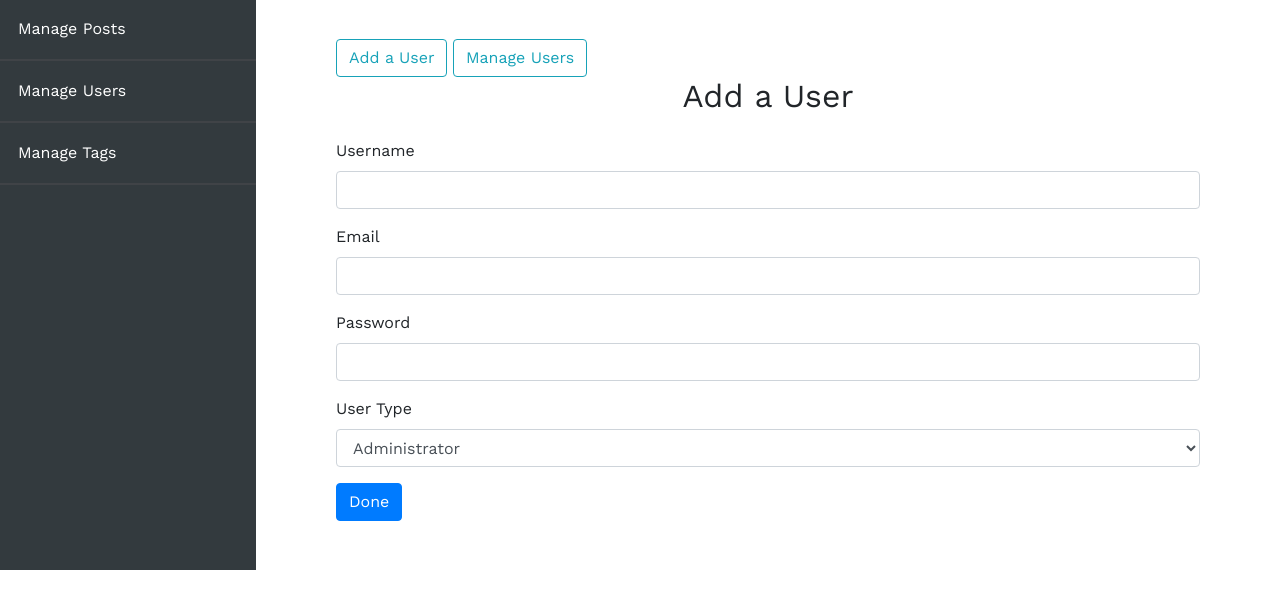
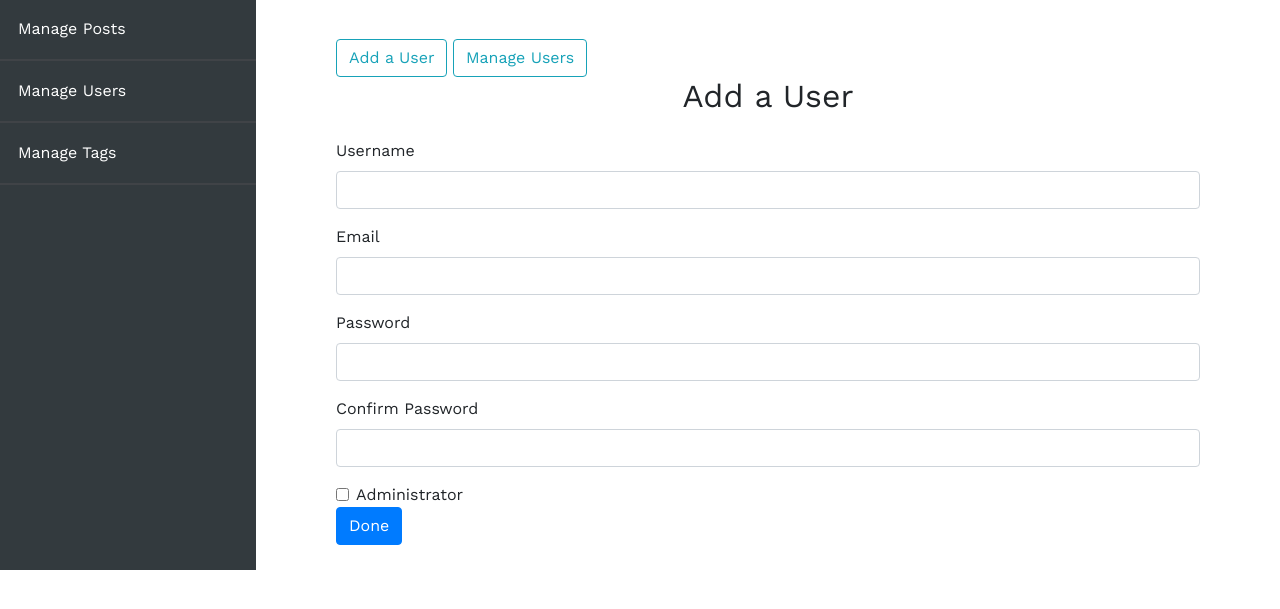
Before and after one commit to ChristineWasike/blog, a PHP site: page /blog/admin/users/create.php in a window 1280 px wide. Shown: the part 81-690 px from the top of the page. Run offline with PHP 8.4, Linux system fonts and the light colour scheme; some libraries are stand-ins or nearby versions.

Commit message:
Cerating admin users

```diff
--- a/admin/users/create.php
+++ b/admin/users/create.php
@@ -1,5 +1,6 @@
 <?php
 include("../../path.php");
+include(ROOT_PATH . "/app/controllers/users.php");
 ?>
 <!DOCTYPE html>
 <html lang="en">
@@ -10,12 +11,10 @@ include("../../path.php");
     <title>Blog| Create a User</title>
 
     <!-- Font Awesome CDN -->
-    <link rel="stylesheet" href="https://stackpath.bootstrapcdn.com/font-awesome/4.7.0/css/font-awesome.min.css"
-          integrity="sha384-wvfXpqpZZVQGK6TAh5PVlGOfQNHSoD2xbE+QkPxCAFlNEevoEH3Sl0sibVcOQVnN" crossorigin="anonymous">
+    <link rel="stylesheet" href="https://stackpath.bootstrapcdn.com/font-awesome/4.7.0/css/font-awesome.min.css" integrity="sha384-wvfXpqpZZVQGK6TAh5PVlGOfQNHSoD2xbE+QkPxCAFlNEevoEH3Sl0sibVcOQVnN" crossorigin="anonymous">
 
     <!-- Bootstrap -->
-    <link rel="stylesheet" href="https://stackpath.bootstrapcdn.com/bootstrap/4.5.2/css/bootstrap.min.css"
-          integrity="sha384-JcKb8q3iqJ61gNV9KGb8thSsNjpSL0n8PARn9HuZOnIxN0hoP+VmmDGMN5t9UJ0Z" crossorigin="anonymous">
+    <link rel="stylesheet" href="https://stackpath.bootstrapcdn.com/bootstrap/4.5.2/css/bootstrap.min.css" integrity="sha384-JcKb8q3iqJ61gNV9KGb8thSsNjpSL0n8PARn9HuZOnIxN0hoP+VmmDGMN5t9UJ0Z" crossorigin="anonymous">
 
     <!-- Work Sans Link -->
     <link href="https://fonts.googleapis.com/css2?family=Work+Sans&display=swap" rel="stylesheet">
@@ -46,10 +45,12 @@ include("../../path.php");
             <div class="content">
                 <h2 class="page-title">Add a User</h2>
 
+                <?php include(ROOT_PATH . "/app/helpers/form_errors.php"); ?>
+
                 <form action="create.php" method="POST">
                     <div class="form-group">
                         <label for="username">Username</label>
-                    <input required type="text" class="form-control" name="name" id="username">
+                        <input required type="text" class="form-control" name="username" id="username">
                     </div>
 
                     <div class="form-group">
@@ -59,20 +60,23 @@ include("../../path.php");
 
                     <div class="form-group">
                         <label for="password">Password</label>
-                    <input type="text" type="password" class="form-control">
+                        <input required type="password" name="password" class="form-control">
                     </div>
 
                     <div class="form-group">
-                    <label for="role">User Type</label>
-                    <select name="user_type" id="user_type" class="form-control">
-                        <option value="Administrator">Administrator</option>
-                        <option value="Developer">Developer</option>
-                    </select>
+                        <label for="password">Confirm Password</label>
+                        <input required type="password" name="conf_password" class="form-control">
+                    </div>
 
+                    <div class="form-check">
+                        <input type="checkbox" class="form-check-input" name="admin" id="admin">
+                        <label for="publish" class="form-check-label">
+                            Administrator
+                        </label>
                     </div>
 
                     <div class="button-submit">
-                    <button type="submit" class="btn btn-primary">Done</button>
+                        <button type="submit" name="create-admin" class="btn btn-primary">Done</button>
                     </div>
                 </form>
             </div>
@@ -81,8 +85,7 @@ include("../../path.php");
     </div>
 
     <!-- Jquery -->
-<script src="https://code.jquery.com/jquery-3.5.1.min.js"
-        integrity="sha256-9/aliU8dGd2tb6OSsuzixeV4y/faTqgFtohetphbbj0=" crossorigin="anonymous"></script>
+    <script src="https://code.jquery.com/jquery-3.5.1.min.js" integrity="sha256-9/aliU8dGd2tb6OSsuzixeV4y/faTqgFtohetphbbj0=" crossorigin="anonymous"></script>
 
     <!-- JavaScript -->
     <script src="../../assets/js/scripts.js"></script>
--- a/admin/users/index.php
+++ b/admin/users/index.php
@@ -45,7 +45,7 @@ include("../../path.php");
 
         <div class="content">
             <h2 class="page-title">Manage Users</h2>
-
+            <?php include(ROOT_PATH . "/app/includes/messages.php"); ?>
             <table>
                 <thead>
                 <th></th>
--- a/app/controllers/users.php
+++ b/app/controllers/users.php
@@ -12,7 +12,8 @@ $conf_password = '';
 $table = 'users';
 
 
-function loginUser($user){
+function loginUser($user)
+{
     $_SESSION['id'] = $user['id'];
     $_SESSION['username'] = $user['username'];
     $_SESSION['admin'] = $user['admin'];
@@ -29,20 +30,27 @@ function loginUser($user){
     exit();
 }
 
-if (isset($_POST['register-btn'])) {
+if (isset($_POST['register-btn']) || isset($_POST['create-admin'])) {
     $errors = validateUser($_POST);
     if (count($errors) == 0) {
-        unset($_POST['register-btn'], $_POST['conf_password']);
-        $_POST['admin'] = 0;
+        unset($_POST['register-btn'], $_POST['conf_password'], $_POST['create-admin']);
         $_POST['password'] = password_hash($_POST['password'], PASSWORD_DEFAULT);
 
+        if (isset($_POST['admin'])) {
+            $_POST['admin'] = 1;
+            $user_id = create($table, $_POST);
+            $_SESSION['message'] = "Admin user created successfully";
+            $_SESSION['type'] = "success";
+            header('location: ' . BASE_URL . '/admin/users/index.php');
+            exit();
+        } else {
+            $_POST['admin'] = 0;
             $user_id = create($table, $_POST);
             $user = selectOne($table, ['id' => $user_id]);
-
             //log user in
             // The information to be stored in the session
             loginUser($user);
-
+        }
     } else {
         $username = $_POST['username'];
         $email = $_POST['email'];
@@ -62,10 +70,9 @@ if (isset($_POST['login-btn'])) {
             //log user in
             // The information to be stored in the session
             loginUser($user);
-
         } else {
             array_push($errors, "Wrong credentials");
-            $username =$_POST['username'];
+            $username = $_POST['username'];
             $password = $_POST['password'];
         }
     }
```
Lines whose indentation alone changed are shown as unchanged.
